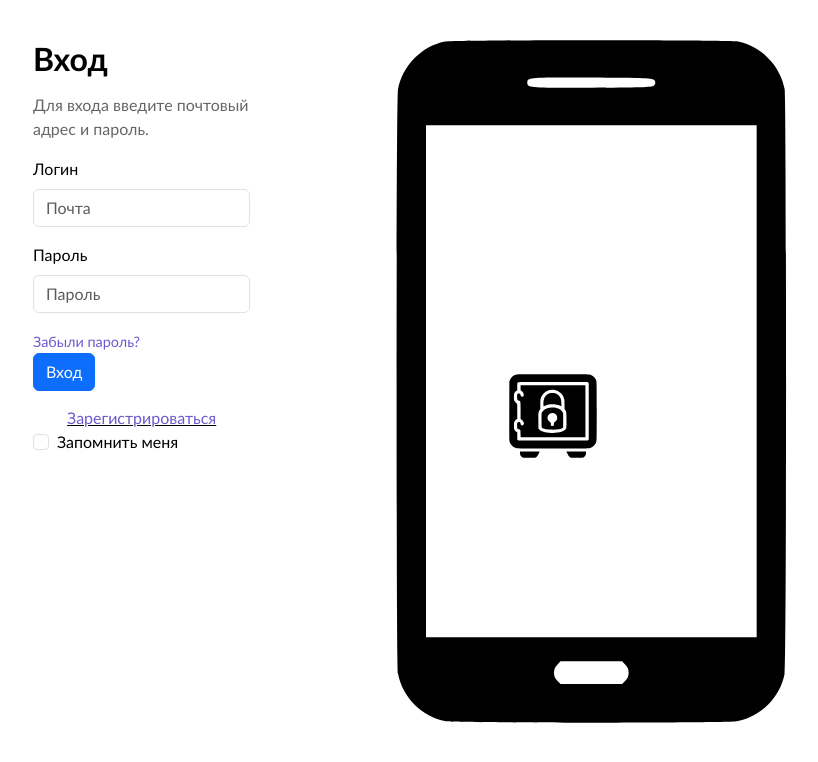
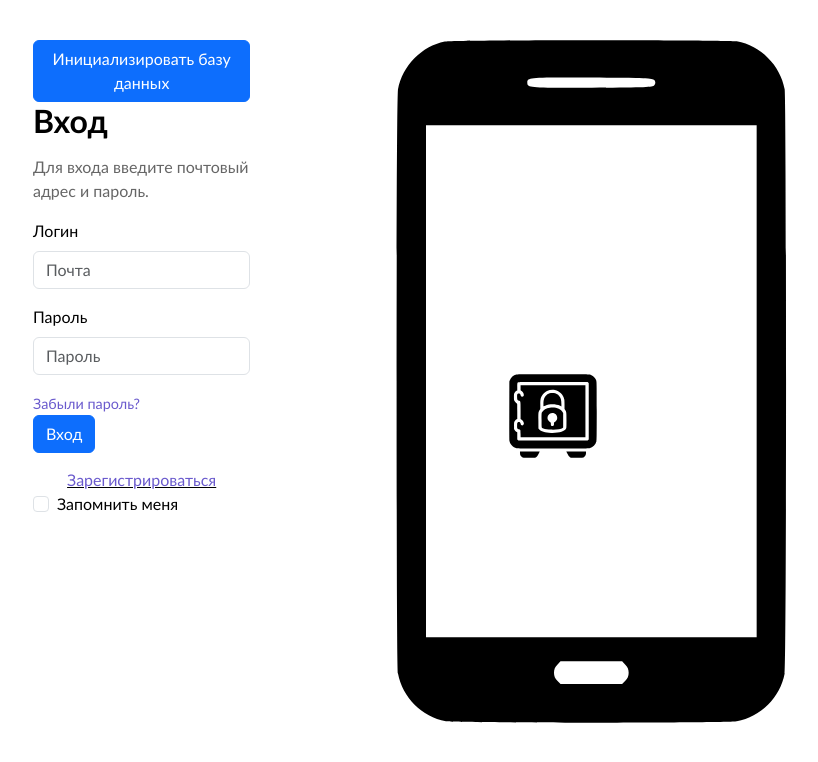
Before and after one commit to moevm/nosql2h24-store, a React (Create React App) app in the folder client/: page /auth in a window 1280 px wide. Shown: the top 762 px of the page, without its empty margins (157-975 px from the left). Built offline with nearby package versions, Linux system fonts and the light colour scheme.

Commit message:
add button for init base

```diff
--- a/client/src/pages/AuthPage.tsx
+++ b/client/src/pages/AuthPage.tsx
@@ -1,7 +1,7 @@
 import React, { useState } from "react";
 import { Button, Form } from "react-bootstrap"
 import axios, { AxiosError } from "axios";
-import { SIGN_IN_URL } from "../serviceFiles/constants";
+import { AUTH_DB_URL, SIGN_IN_URL } from "../serviceFiles/constants";
 import { useNavigate, Link } from "react-router-dom";
 import '../css/AuthPage.css';
 import { ReactComponent as CellIcon } from '../css/cell-icon.svg';
@@ -11,6 +11,14 @@ export default function AuthPage() {
     const [formData, setFormData] = useState({email: '', password: ''});
     let navigate = useNavigate();
 
+    async function handleInitBase(){
+        try{
+            const response = await axios.post(AUTH_DB_URL, formData);
+            console.log('Авторизация базы успешна!');
+        }catch(error){
+            console.error('Ошибка при авторизации базы.', error);
+        }
+    }
     function handleEmailChange(e: React.ChangeEvent<HTMLInputElement>){
         setFormData(prevData => ({...prevData, "email": e.target.value}))
     }
@@ -50,6 +58,7 @@ export default function AuthPage() {
 
           <div className="auth-content">
               <div className="auth-form-container">
+              <Button variant="primary" onClick={handleInitBase}>Инициализировать базу данных</Button>
                   <h2>Вход</h2>
                   <p>Для входа введите почтовый адрес и пароль.</p>
                   <Form onSubmit={handleEntry}>
--- a/client/src/serviceFiles/constants.ts
+++ b/client/src/serviceFiles/constants.ts
@@ -78,3 +78,4 @@ export const GET_ALL_USERS_URL = "http://localhost:8080/Users/all"
 export const POST_NEW_USER_URL = "http://localhost:8080/Users/new"
 export const GET_ALL_WAREHOUSES_URL = "http://localhost:8080/Warehouses/all"
 export const POST_NEW_WAREHOUSE_URL = "http://localhost:8080/Warehouses/new"
+export const AUTH_DB_URL = "http://localhost:8080/Init/create"
```
